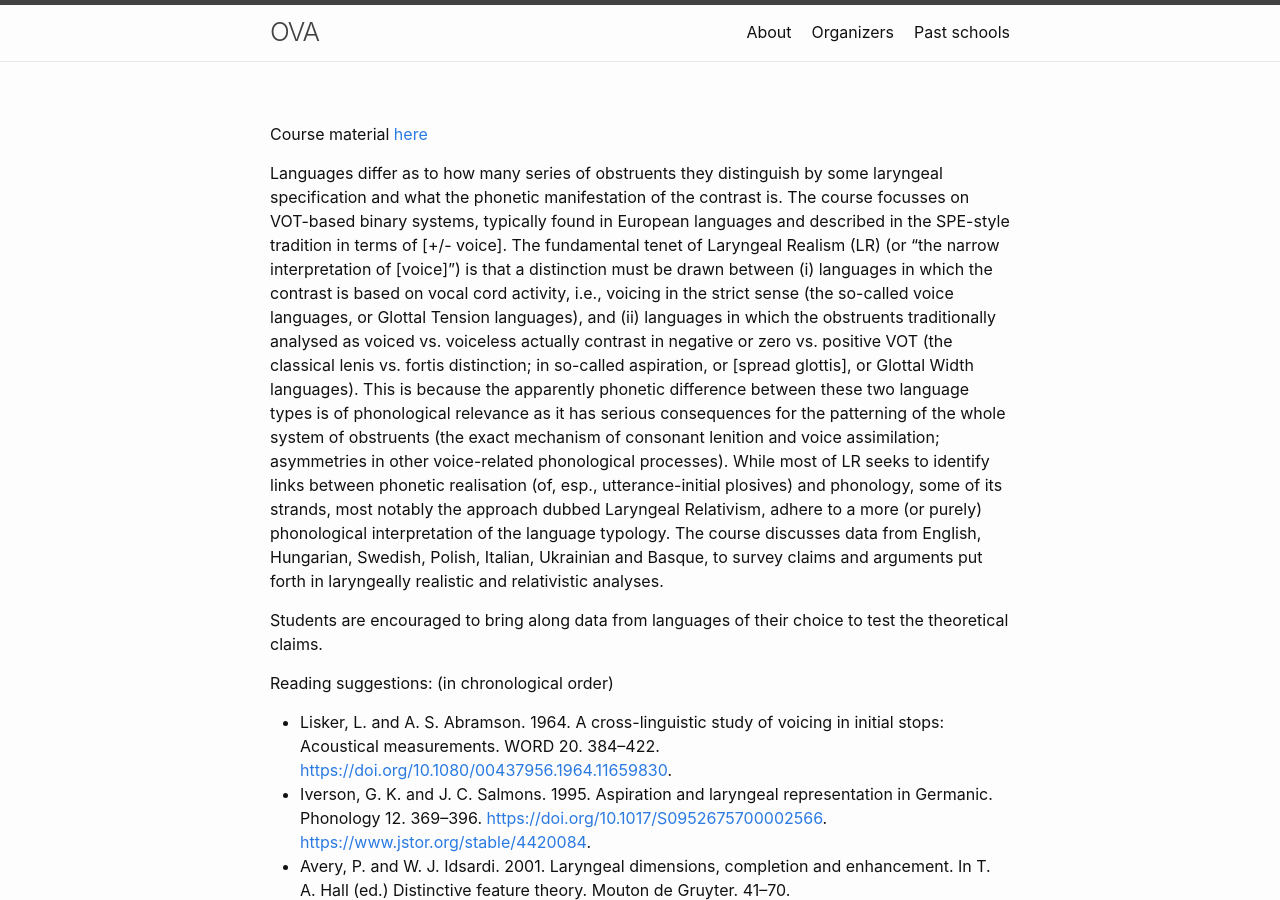
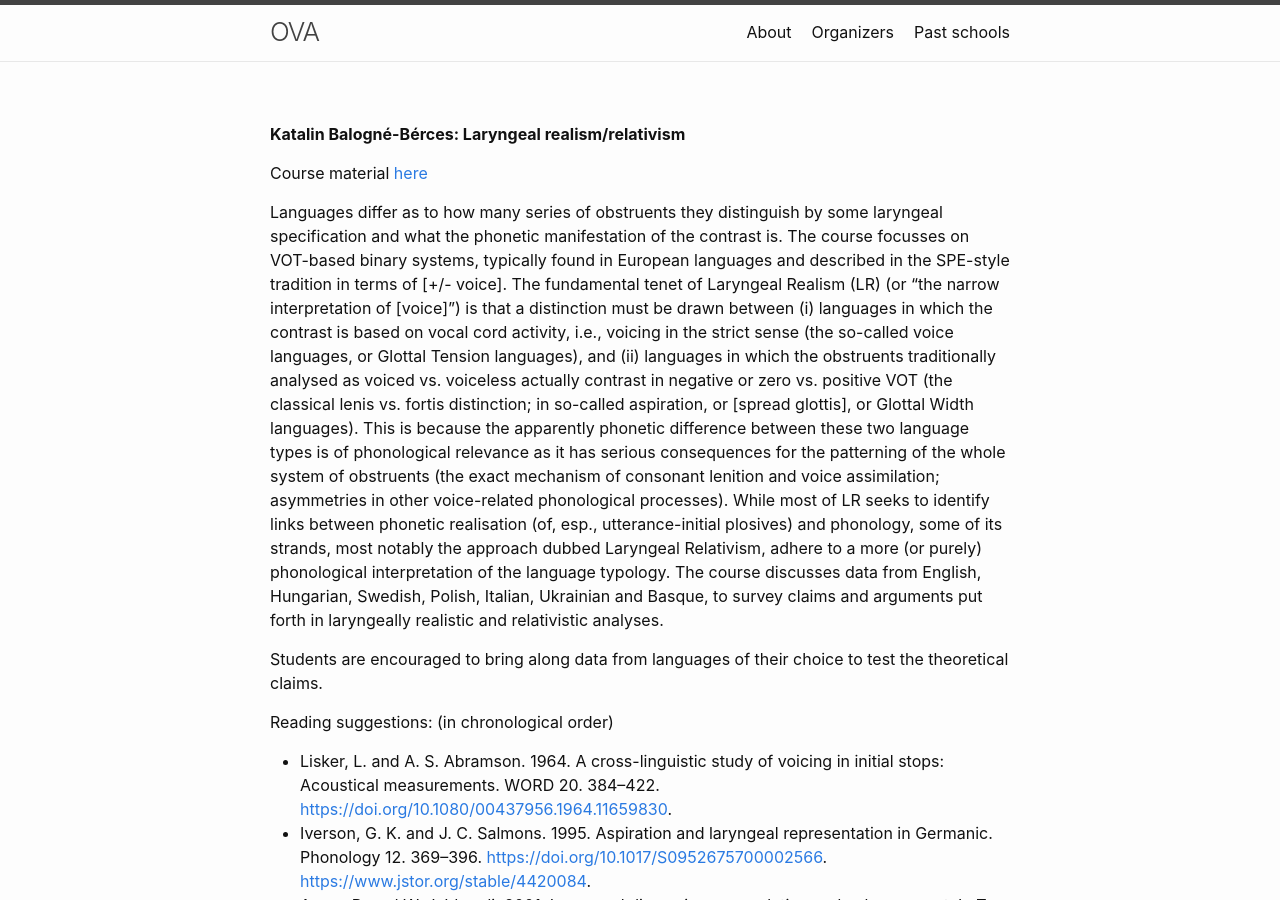
Before and after one commit to ovaschool/ovaschool.github.io, a Jekyll site: the page built from staticpages/oldprograms/zagreb2025-cs/balogneberces-laryngeal.md, in a window 1280 px wide and 900 px high. Built offline with Jekyll 4.4.1, drawn with Linux system fonts in a browser that asks for light colours; our own code applies the rules of GitHub Pages for plain Markdown files.

Commit message:
Update balogneberces-laryngeal.md

```diff
--- a/staticpages/oldprograms/zagreb2025-cs/balogneberces-laryngeal.md
+++ b/staticpages/oldprograms/zagreb2025-cs/balogneberces-laryngeal.md
@@ -4,6 +4,7 @@ permalink: /balognelaryngeal/
 layout: page
 exclude: true
 ---
+**Katalin Balogné-Bérces: Laryngeal realism/relativism**<br/>
 
 Course material [here](https://tinyurl.com/larreal)<br/>
 
```
